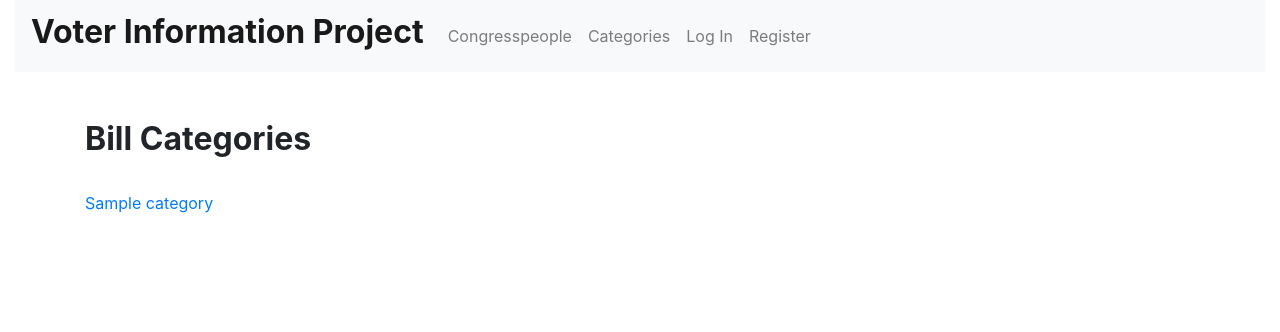
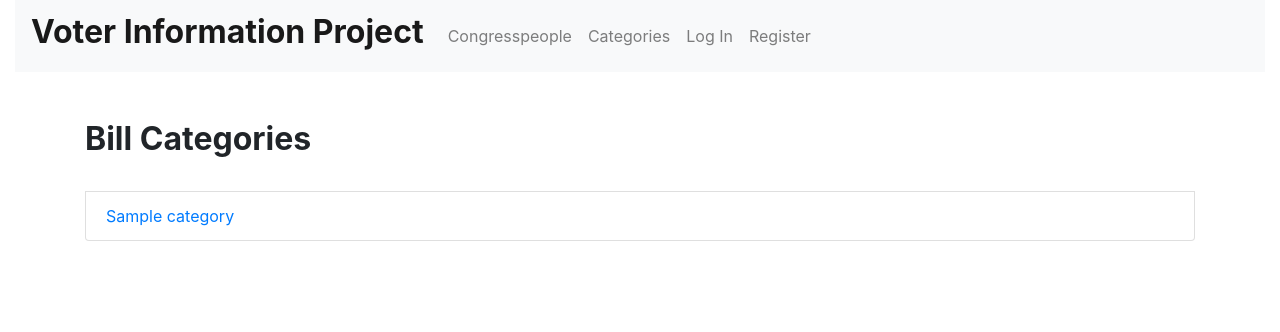
Before and after one commit to ioneaxelrod/voter-info, a Flask app: page /categories in a window 1280 px wide. Shown: the top 332 px of the page. Run offline with Flask 2, Linux system fonts and the light colour scheme; tables that the repository leaves empty hold one stand-in row (values such as "Sample post"); some libraries are stand-ins or nearby versions.

Commit message:
formatted checkboxes to be prettier

```diff
--- a/voter-info/templates/bill_info.html
+++ b/voter-info/templates/bill_info.html
@@ -20,7 +20,7 @@
 
     {% if bill.summary != None %}
         <br>
-        <button type="button" class="btn btn-info" data-toggle="collapse" data-target="#demo">Summary</button>
+        <button type="button" class="btn btn-light" data-toggle="collapse" data-target="#demo">Summary</button>
         <div id="demo" class="collapse">
             <br>
             <em>{{ bill.summary }}</em>
--- a/voter-info/templates/bills_by_category.html
+++ b/voter-info/templates/bills_by_category.html
@@ -3,6 +3,7 @@
 <div class="container">
     <br><br>
     <h2><strong>{{ category.name }}</strong></h2>
+    <br>
     <ul class="list-group">
         {% for bill in bills %}
         <li class="list-group-item">
--- a/voter-info/templates/categories.html
+++ b/voter-info/templates/categories.html
@@ -8,21 +8,28 @@
     <form action="/add-categories" method="POST">
         <ul class="list-group">
             {% for category in categories %}
-                        <li class="list-group-item">
+            <li class="d-flex list-group-item">
+                <div class="mr-auto">
                     <a href="/categories/{{ category.category_id }}">{{ category.name }}</a>
-                            <input type="checkbox" id="{{ category.category_id }}"
-                                   name="categories"
+                </div>
+                <div class="ml-auto">
+                    <input type="checkbox" id="{{ category.category_id }}" name="categories"
                            value="{{ category.category_id }}">
+                </div>
             </li>
             {% endfor %}
         </ul>
         <br>
-                <input type ="submit" name="submit" value="Add Categories">
+        <input type="submit" name="submit" value="Add Categories">
 
     </form>
     {% else %}
     {% for category in categories %}
-                <p><a href="/categories/{{ category.category_id }}">{{ category.name }}</a></p>
+            <li class="d-flex list-group-item">
+                <div class="mr-auto">
+                    <a href="/categories/{{ category.category_id }}">{{ category.name }}</a>
+                </div>
+            </li>
     {% endfor %}
     {% endif %}
 </div>
```
Also changed, not shown: voter-info/templates/user_categories.html (+8 -3 lines). Lines whose indentation alone changed are shown as unchanged.
